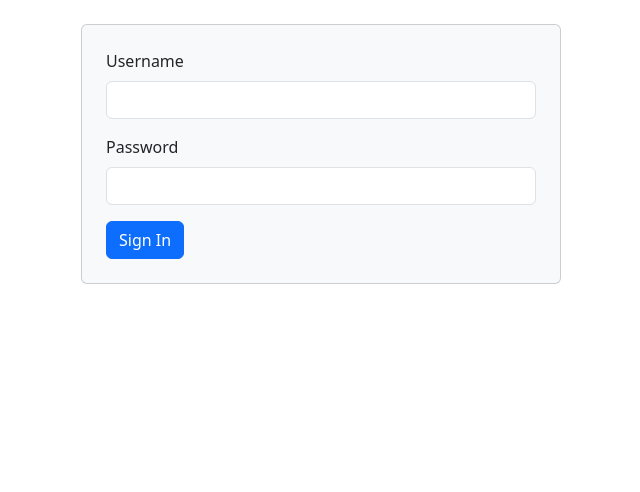
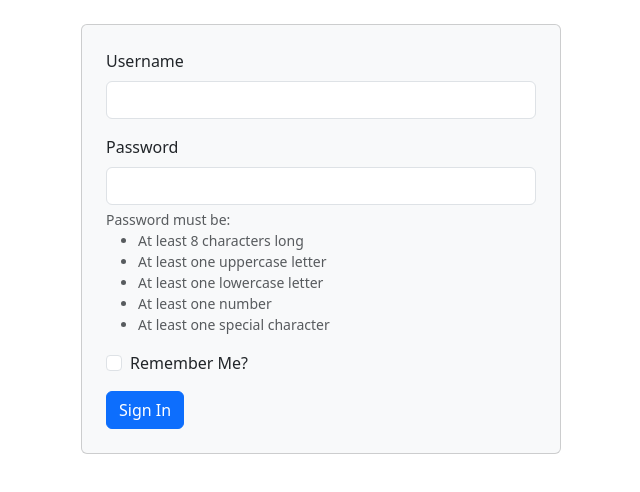
Before and after one commit to craigmckeachie/bootstrap-examples-fall2024, a plain HTML site: page form-example.html in a window 1280 px wide. Shown: the whole page, without its empty margins (1-641 px from the left). Drawn offline with Linux system fonts and the light colour scheme.

Commit message:
html form validation

```diff
--- a/form-example.html
+++ b/form-example.html
@@ -10,17 +10,38 @@
   <body>
     <main class="container mt-4">
       <div class="card p-4 bg-body-tertiary" style="width: 30rem">
-        <form >
+        <form>
           <div class="mb-3">
             <label class="form-label" for="username">Username</label>
-            <input id="username" class="form-control" type="text" />
+            <input id="username" class="form-control" type="text" required />
           </div>
 
           <div class="mb-3">
             <label class="form-label" for="password">Password</label>
-            <input id="password" class="form-control" type="password" />
-          </div>
-          <button class="btn btn-primary">Sign In</button>
+            <input
+              id="password"
+              class="form-control"
+              type="password"
+              required
+              pattern="(?=.*\d)(?=.*[a-z])(?=.*[A-Z])(?=.*\W).{8,}"
+            />
+            <div class="form-text">
+              Password must be:
+              <ul>
+                <li>At least 8 characters long</li>
+                <li>At least one uppercase letter</li>
+                <li>At least one lowercase letter</li>
+                <li>At least one number</li>
+                <li>At least one special character</li>
+              </ul>
+            </div>
+
+            <div class="mb-3 form-check">
+                <input class="form-check-input" type="checkbox" id="rememberMe">
+                <label class="form-check-label" for="rememberMe">Remember Me?</label>
+            </div>
+        </div>
+          <button type="submit" class="btn btn-primary">Sign In</button>
         </form>
       </div>
     </main>
```
